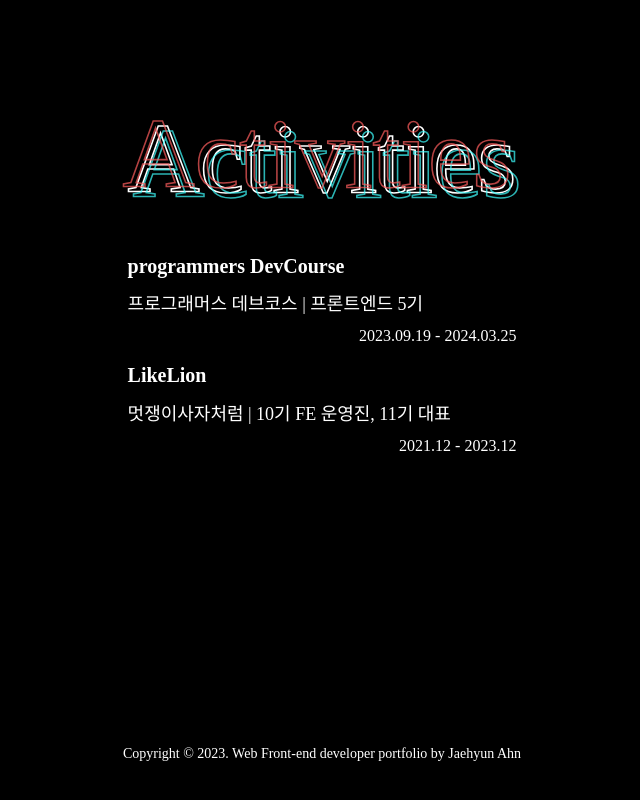
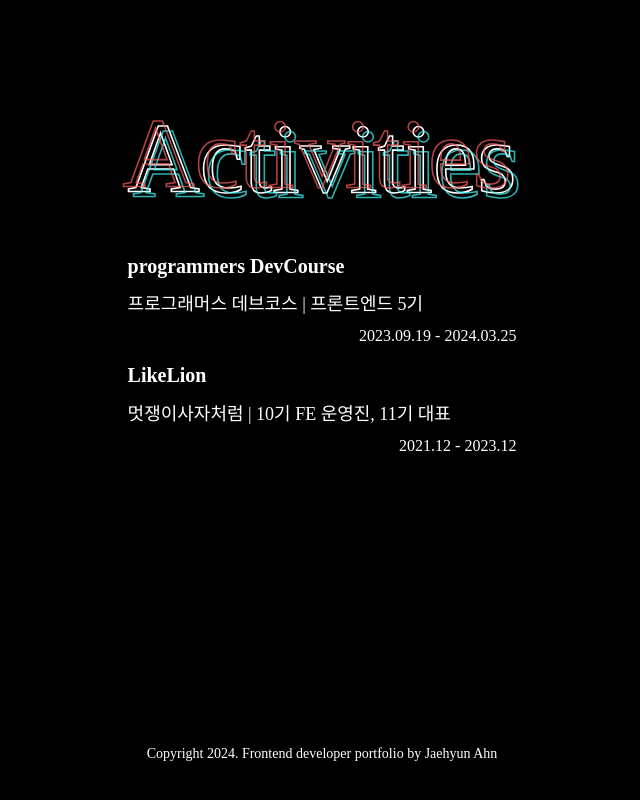
Before and after one commit to JaeHyunGround/portfolio, a React (Create React App) app: page / in a window 1280 px wide. Shown: the part 2436-3236 px from the top of the page, without its empty margins (318-958 px from the left). Built offline with nearby package versions, Linux system fonts and the light colour scheme; a web font is replaced by a local one.

Commit message:
♻️ Footer 수정

```diff
--- a/src/components/Footer/Footer.jsx
+++ b/src/components/Footer/Footer.jsx
@@ -1,10 +1,12 @@
-import React from 'react';
+import React from "react";
 import "./Footer.scss";
 
 const Footer = () => {
-    return (
-        <main className='Footer'>Copyright © 2023. Web Front-end developer portfolio by Jaehyun Ahn</main>
-    );
+  return (
+    <main className="Footer">
+      Copyright 2024. Frontend developer portfolio by Jaehyun Ahn
+    </main>
+  );
 };
 
 export default Footer;
```
